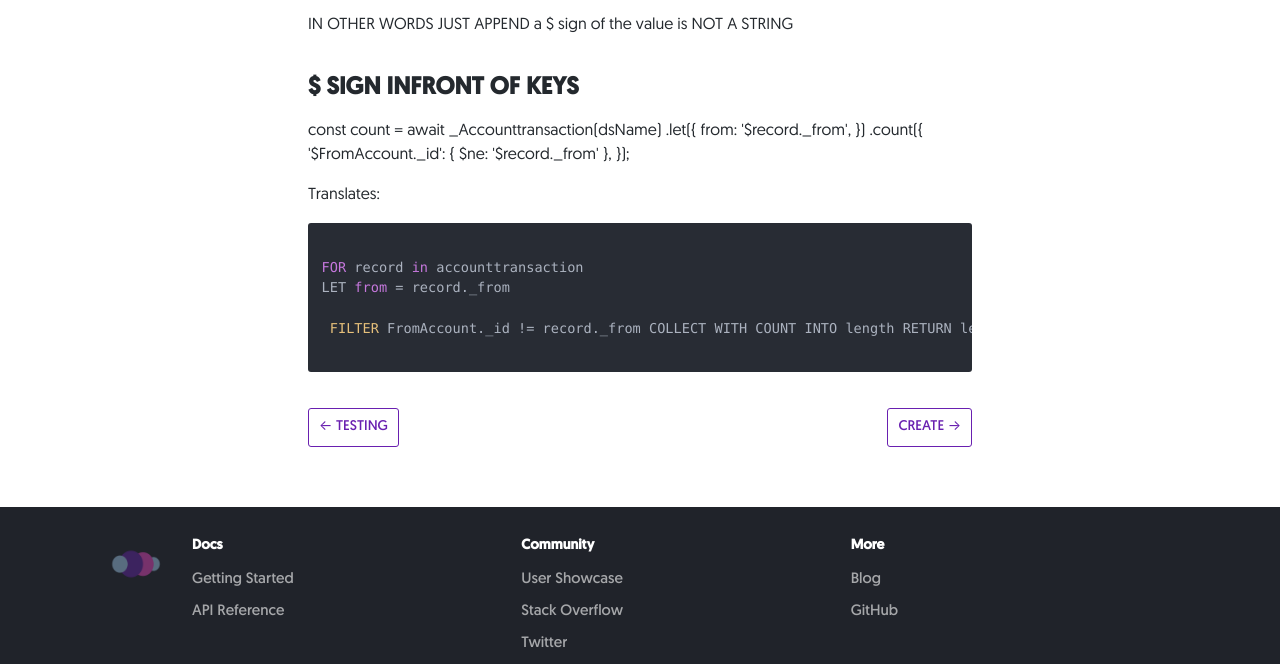
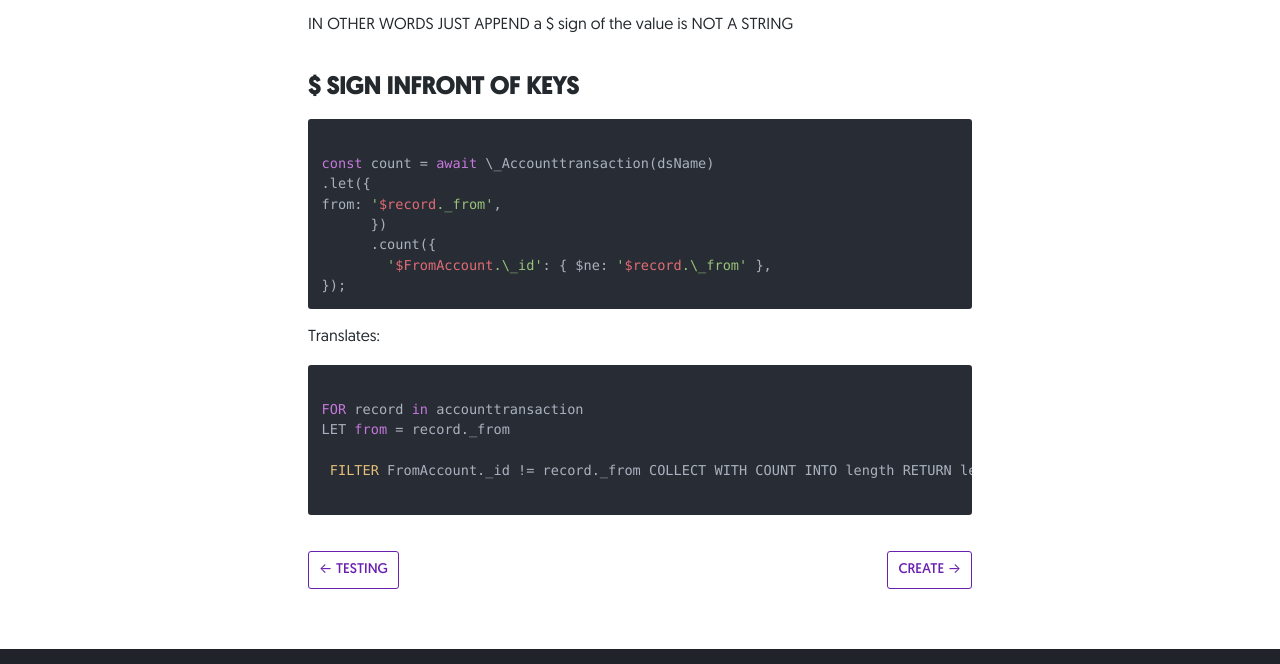
Before and after one commit to cloudhubke/sails-arangojs-docs, a website: page website/build/sails-arangojs-docs/docs/crudmethods/let.html in a window 1280 px wide. Shown: the part 1637-2301 px from the top of the page. Drawn offline with nearby package versions, Linux system fonts and the light colour scheme; files whose address does not match are found by name.

Commit message:
docs updates

```diff
--- a/website/build/sails-arangojs-docs/docs/crudmethods/let.html
+++ b/website/build/sails-arangojs-docs/docs/crudmethods/let.html
@@ -107,13 +107,15 @@ LET <span class="hljs-keyword">from</span> = record._from
 <p>This is not the result we want.</p>
 <p>IN OTHER WORDS JUST APPEND a $ sign of the value is NOT A STRING</p>
 <h2><a class="anchor" aria-hidden="true" id="sign-infront-of-keys"></a><a href="#sign-infront-of-keys" aria-hidden="true" class="hash-link"><svg class="hash-link-icon" aria-hidden="true" height="16" version="1.1" viewBox="0 0 16 16" width="16"><path fill-rule="evenodd" d="M4 9h1v1H4c-1.5 0-3-1.69-3-3.5S2.55 3 4 3h4c1.45 0 3 1.69 3 3.5 0 1.41-.91 2.72-2 3.25V8.59c.58-.45 1-1.27 1-2.09C10 5.22 8.98 4 8 4H4c-.98 0-2 1.22-2 2.5S3 9 4 9zm9-3h-1v1h1c1 0 2 1.22 2 2.5S13.98 12 13 12H9c-.98 0-2-1.22-2-2.5 0-.83.42-1.64 1-2.09V6.25c-1.09.53-2 1.84-2 3.25C6 11.31 7.55 13 9 13h4c1.45 0 3-1.69 3-3.5S14.5 6 13 6z"></path></svg></a>$ SIGN INFRONT OF KEYS</h2>
-<p>const count = await _Accounttransaction(dsName)
+<pre><code class="hljs">
+<span class="hljs-keyword">const</span> count = <span class="hljs-keyword">await</span> \_Accounttransaction(dsName)
 .let({
-from: '$record._from',
-})
-.count({
-'$FromAccount._id': { $ne: '$record._from' },
-});</p>
+from: <span class="hljs-string">'<span class="hljs-subst">$record</span>._from'</span>,
+      })
+      .count({
+        <span class="hljs-string">'<span class="hljs-subst">$FromAccount</span>.\_id'</span>: { $ne: <span class="hljs-string">'<span class="hljs-subst">$record</span>.\_from'</span> },
+});
+</code></pre>
 <p>Translates:</p>
 <pre><code class="hljs">
 <span class="hljs-keyword">FOR</span> record <span class="hljs-keyword">in</span> accounttransaction
```
Also changed, not shown: website/build/sails-arangojs-docs/docs/crudmethods/let/index.html (+8 -6 lines).
